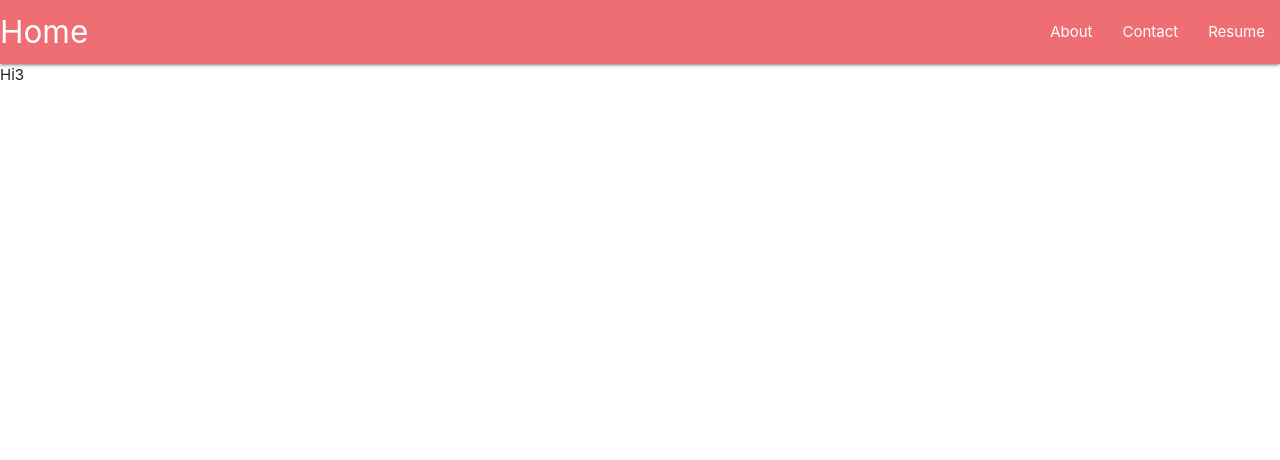
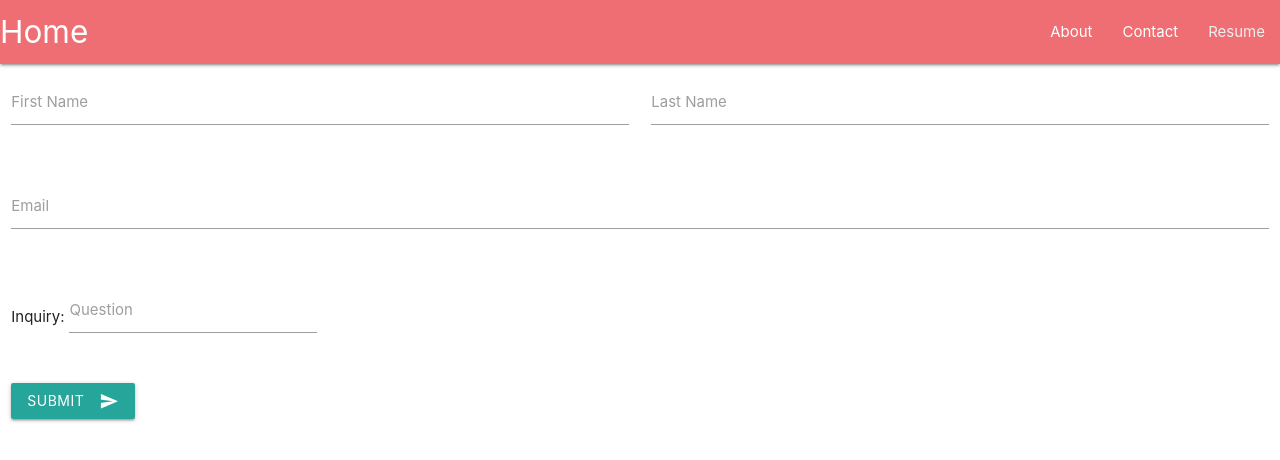
Before and after one commit to dvalderrama89/reactPortfolio, a React (Create React App) app in the folder react-portfolio/: page /contact in a window 1280 px wide. Shown: the top 460 px of the page. Built offline with nearby package versions, Linux system fonts and the light colour scheme.

Commit message:
Added contact form and resume

```diff
--- a/react-portfolio/public/index.html
+++ b/react-portfolio/public/index.html
@@ -41,5 +41,6 @@
       To create a production bundle, use `npm run build` or `yarn build`.
     -->
     <script src="https://cdnjs.cloudflare.com/ajax/libs/materialize/1.0.0/js/materialize.min.js"></script>
+    <link href="https://fonts.googleapis.com/icon?family=Material+Icons" rel="stylesheet">
   </body>
 </html>
--- a/react-portfolio/src/App.js
+++ b/react-portfolio/src/App.js
@@ -8,6 +8,7 @@ import {
 import Home from './pages/Home';
 import About from './pages/About';
 import Contact from './pages/Contact';
+import resume from './david_valderrama_resume.pdf';
 
 export default function App() {
   return (
@@ -23,7 +24,7 @@ export default function App() {
               <Link to="/contact">Contact</Link>
             </li>
             <li>
-              <Link to="/resume">Resume</Link>
+              <a class="grey-text text-lighten-3" download href={resume}>Resume</a>
             </li>
           </ul>
         </div>
--- a/react-portfolio/src/pages/Contact.js
+++ b/react-portfolio/src/pages/Contact.js
@@ -3,9 +3,40 @@ import React from 'react';
 function Contact() {
 
   return (
-    <div>
-        Hi3
+    <>
+    <div class="row">
+        <form class="col s12">
+        <div class="row">
+            <div class="input-field col s6">
+            <input id="first_name" type="text" class="validate"/>
+            <label for="first_name">First Name</label>
+            </div>
+            <div class="input-field col s6">
+            <input id="last_name" type="text" class="validate"/>
+            <label for="last_name">Last Name</label>
+            </div>
+        </div>
+        <div class="row">
+            <div class="input-field col s12">
+            <input id="email" type="email" class="validate"/>
+            <label for="email">Email</label>
+            </div>
+        </div>
+        <div class="row">
+            <div class="col s12">
+            Inquiry:
+            <div class="input-field inline">
+                <input id="question_inline" type="text" class="validate"/>
+                <label for="question_inline">Question</label>
+            </div>
+            </div>
+        </div>
+        <button class="btn waves-effect waves-light" type="submit" name="action">Submit
+            <i class="material-icons right">send</i>
+        </button>
+        </form>
     </div>
+    </>
   );
 }
 
```
Also changed, not shown: 1 other file (tests, documents, lock files or other folders).
